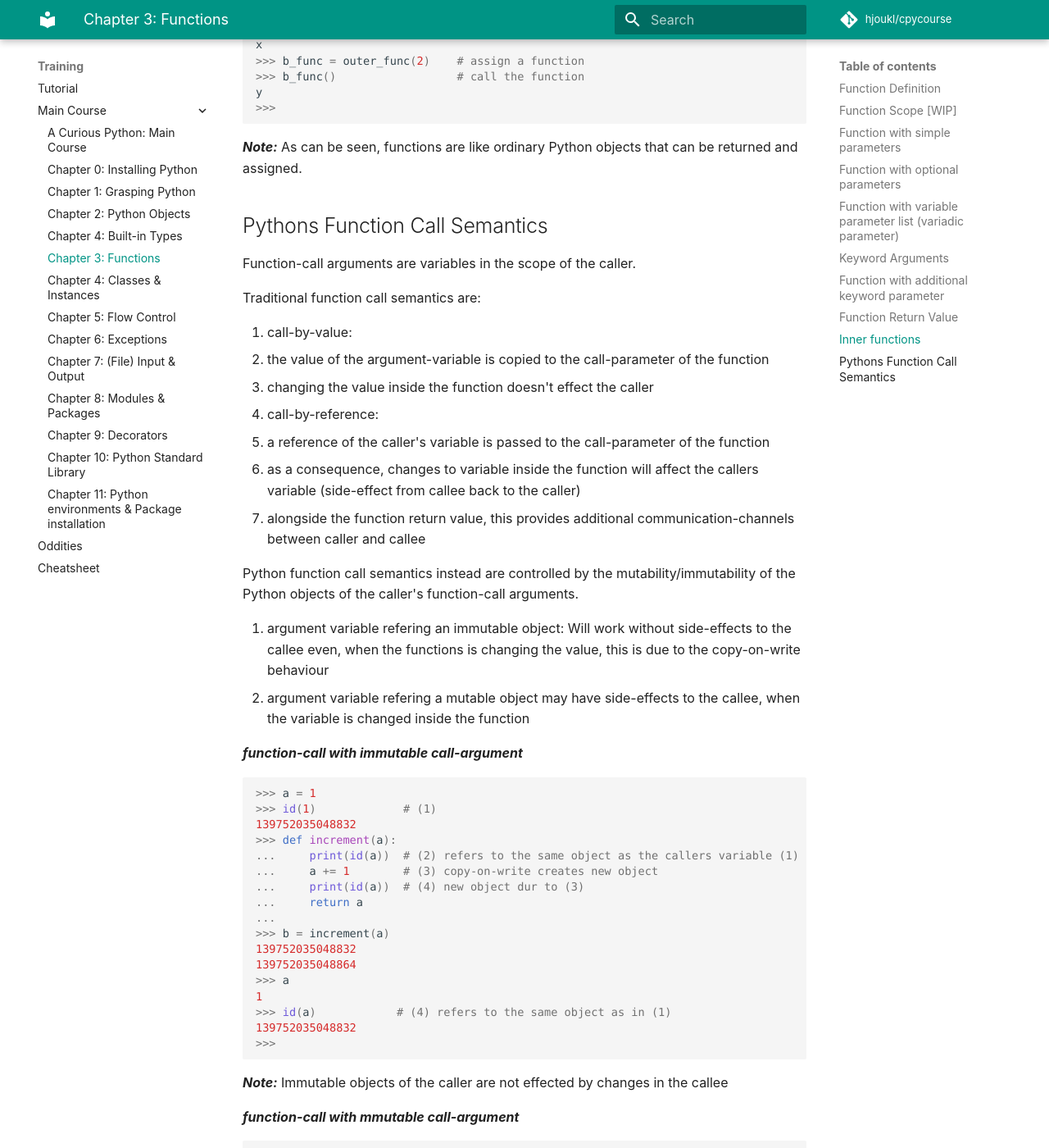
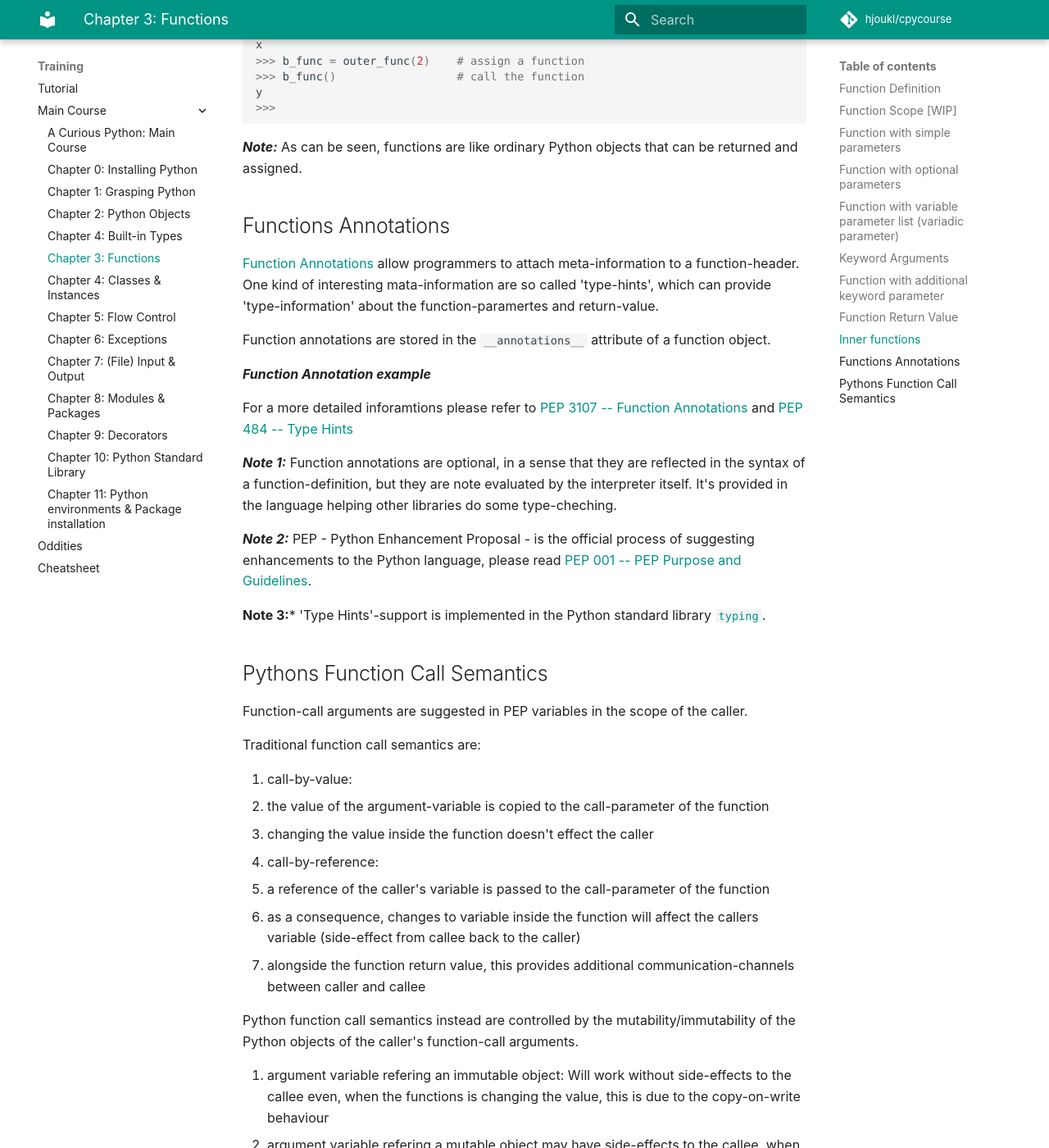
Before and after one commit to rkluger68/cpycourse, an MkDocs documentation site: the page built from docs/training/main-course/functions.md, in a window 1280 px wide and 1400 px high, scrolled down 5828 px. Shown: the whole window at 82% size. Built offline with MkDocs 1.6.1 and Material for MkDocs 9.7.7, drawn with Linux system fonts in a browser that asks for light colours; comment, search, counter and statistics services are not loaded.

Commit message:
Update functions.md
Added section for "Function Annotations"

```diff
--- a/docs/training/main-course/functions.md
+++ b/docs/training/main-course/functions.md
@@ -280,9 +280,31 @@ y
 ***Note:***
 As can be seen, functions are like ordinary Python objects that can be returned and assigned.
 
+## Functions Annotations
+
+[Function Annotations](https://docs.python.org/3/tutorial/controlflow.html#function-annotations) allow programmers to attach meta-information to a function-header. One kind of interesting mata-information are so called 'type-hints', which can provide 'type-information' about the function-paramertes and return-value.
+
+Function annotations are stored in the `__annotations__` attribute of a function object.
+
+***Function Annotation example***
+
+
+
+For a more detailed inforamtions please refer to [PEP 3107 -- Function Annotations](https://www.python.org/dev/peps/pep-3107/) and [PEP 484 -- Type Hints ](https://www.python.org/dev/peps/pep-0484/)
+
+***Note 1:***
+Function annotations are optional, in a sense that they are reflected in the syntax of a function-definition, but they are note
+evaluated by the interpreter itself. It's provided in the language helping other libraries do some type-cheching.
+
+***Note 2:***
+PEP - Python Enhancement Proposal - is the official process of suggesting enhancements to the Python language, please read [PEP 001 -- PEP Purpose and Guidelines](https://www.python.org/dev/peps/pep-0001/).
+
+**Note 3:***
+'Type Hints'-support is implemented in the Python standard library [`typing`](https://docs.python.org/3/library/typing.html).
+
 ## Pythons Function Call Semantics ##
 
-Function-call arguments are variables in the scope of the caller.
+Function-call arguments are suggested in PEP variables in the scope of the caller.
 
 Traditional function call semantics are:
 
```
